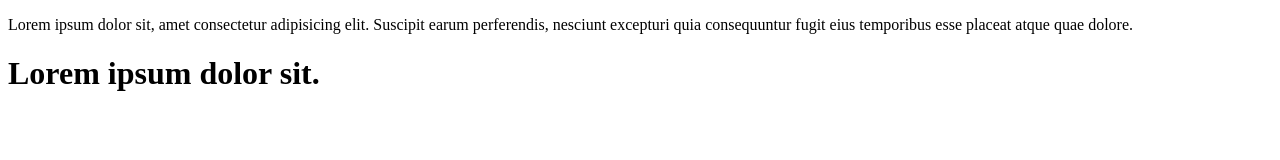
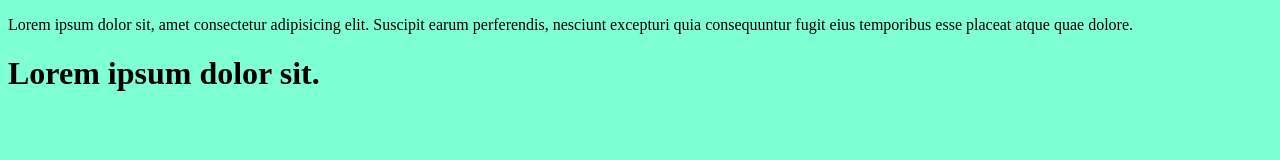
Before and after one commit to Marzan-Bin-Rahman/my-second-repo, a plain HTML site: page index.html in a window 1280 px wide. Drawn offline with Linux system fonts and the light colour scheme.

Commit message:
styles adde d

```diff
--- a/index.html
+++ b/index.html
@@ -5,7 +5,7 @@
     <meta http-equiv="X-UA-Compatible" content="IE=edge">
     <meta name="viewport" content="width=device-width, initial-scale=1.0">
     <title>Document</title>
-    <link gitrel="stylesheet" href="styles.css">
+    <link rel="stylesheet" href="styles.css">
 </head>
 <body>
     <p>Lorem ipsum dolor sit, amet consectetur adipisicing elit. Suscipit earum perferendis, nesciunt excepturi quia consequuntur fugit eius temporibus esse placeat atque quae dolore.</p>
```
